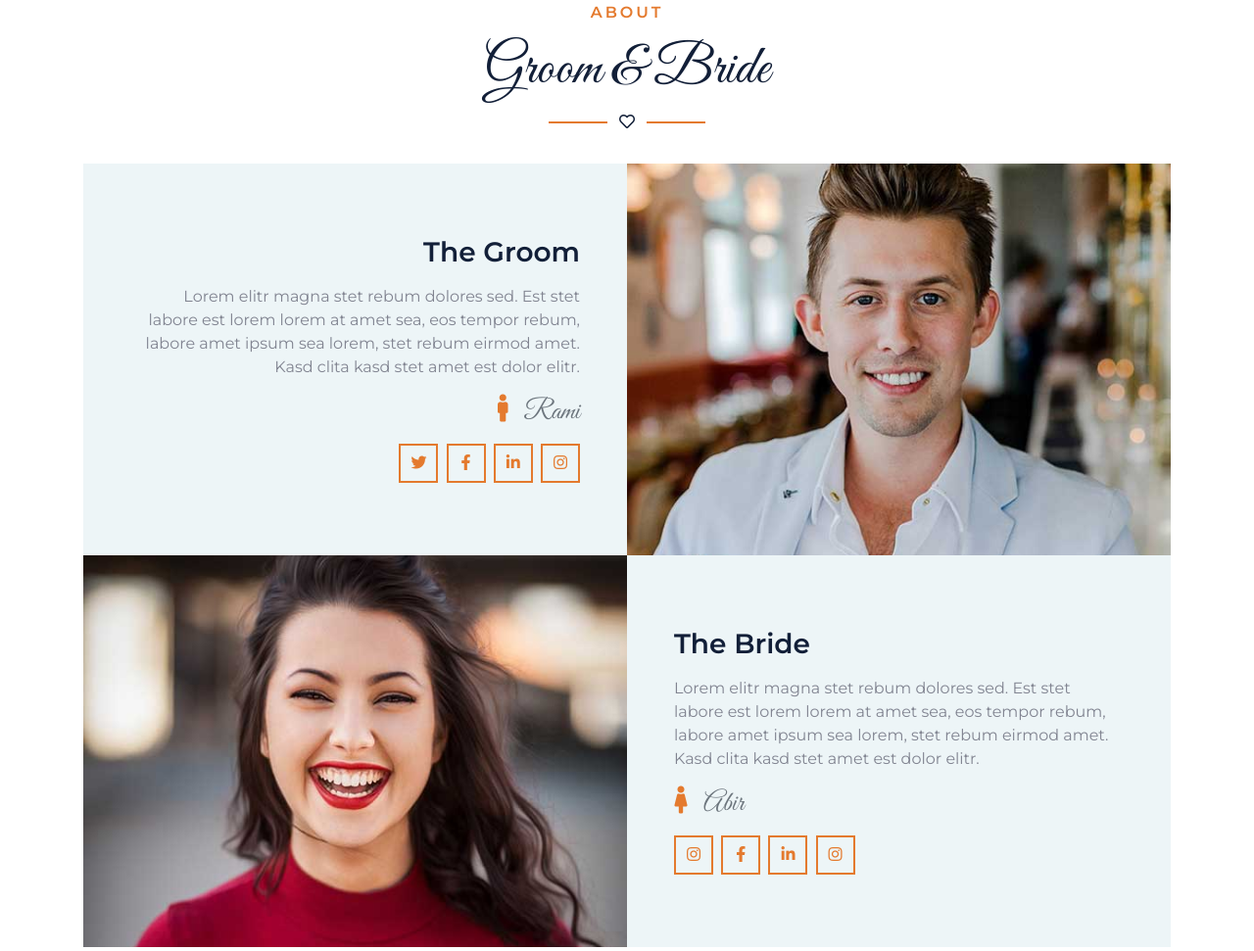
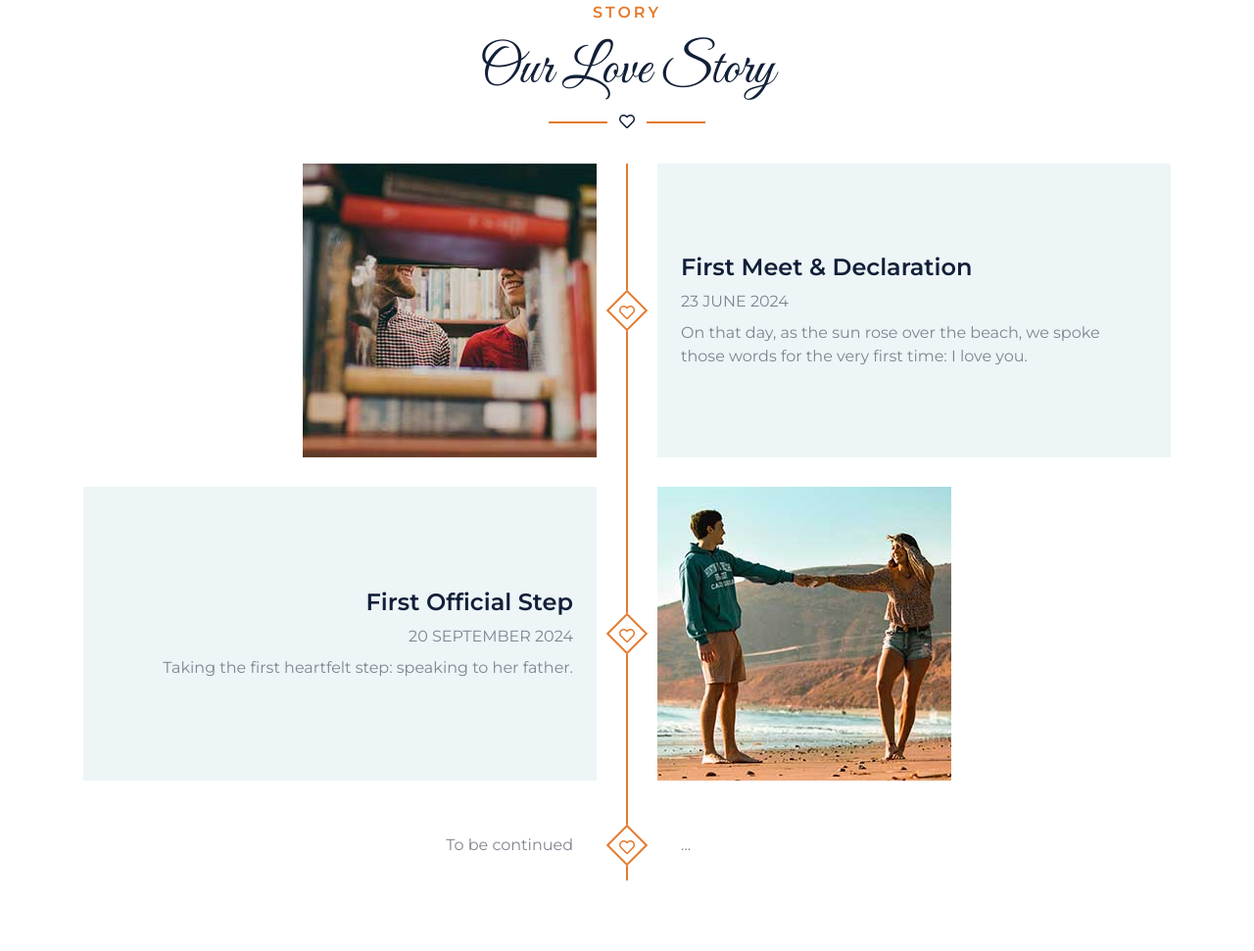
Before and after one commit to ramibhy/wedding, a plain HTML site: page index.html in a window 1280 px wide. Shown: the part 989-1960 px from the top of the page at 98% size. Drawn offline with nearby package versions, Linux system fonts and the light colour scheme.

Commit message:
finish story

```diff
--- a/index.html
+++ b/index.html
@@ -40,7 +40,6 @@
         <div class="collapse navbar-collapse justify-content-between" id="navbarCollapse">
             <div class="navbar-nav ml-auto py-0">
                 <a href="#home" class="nav-item nav-link active">Home</a>
-                <a href="#about" class="nav-item nav-link">About</a>
                 <a href="#story" class="nav-item nav-link">Story</a>
             </div>
             <a href="#" class="navbar-brand mx-5 d-none d-lg-block">
@@ -140,67 +139,6 @@
     <!-- Carousel End -->
 
 
-    <!-- About Start -->
-    <div class="container-fluid py-5" id="about">
-        <div class="container py-5">
-            <div class="section-title position-relative text-center">
-                <h6 class="text-uppercase text-primary mb-3" style="letter-spacing: 3px;">About</h6>
-                <h1 class="font-secondary display-4">Groom & Bride</h1>
-                <i class="far fa-heart text-dark"></i>
-            </div>
-            <div class="row m-0 mb-4 mb-md-0 pb-2 pb-md-0">
-                <div class="col-md-6 p-0 text-center text-md-right">
-                    <div class="h-100 d-flex flex-column justify-content-center bg-secondary p-5">
-                        <h3 class="mb-3">The Groom</h3>
-                        <p>Lorem elitr magna stet rebum dolores sed. Est stet labore est lorem lorem at amet sea, eos
-                            tempor rebum, labore amet ipsum sea lorem, stet rebum eirmod amet. Kasd clita kasd stet amet
-                            est dolor elitr.</p>
-                        <h3 class="font-secondary font-weight-normal text-muted mb-3"><i
-                                class="fa fa-male text-primary pr-3"></i>Rami</h3>
-                        <div class="position-relative">
-                            <a class="btn btn-outline-primary btn-square mr-1" href="#"><i
-                                    class="fab fa-twitter"></i></a>
-                            <a class="btn btn-outline-primary btn-square mr-1" href="#"><i
-                                    class="fab fa-facebook-f"></i></a>
-                            <a class="btn btn-outline-primary btn-square mr-1" href="#"><i
-                                    class="fab fa-linkedin-in"></i></a>
-                            <a class="btn btn-outline-primary btn-square" href="#"><i class="fab fa-instagram"></i></a>
-                        </div>
-                    </div>
-                </div>
-                <div class="col-md-6 p-0" style="min-height: 400px;">
-                    <img class="position-absolute w-100 h-100" src="img/about-1.jpg" style="object-fit: cover;">
-                </div>
-            </div>
-            <div class="row m-0">
-                <div class="col-md-6 p-0" style="min-height: 400px;">
-                    <img class="position-absolute w-100 h-100" src="img/about-2.jpg" style="object-fit: cover;">
-                </div>
-                <div class="col-md-6 p-0 text-center text-md-left">
-                    <div class="h-100 d-flex flex-column justify-content-center bg-secondary p-5">
-                        <h3 class="mb-3">The Bride</h3>
-                        <p>Lorem elitr magna stet rebum dolores sed. Est stet labore est lorem lorem at amet sea, eos
-                            tempor rebum, labore amet ipsum sea lorem, stet rebum eirmod amet. Kasd clita kasd stet amet
-                            est dolor elitr.</p>
-                        <h3 class="font-secondary font-weight-normal text-muted mb-3"><i
-                                class="fa fa-female text-primary pr-3"></i>Abir</h3>
-                        <div class="position-relative">
-                            <a class="btn btn-outline-primary btn-square mr-1" href="#"><i
-                                    class="fab fa-instagram"></i></a>
-                            <a class="btn btn-outline-primary btn-square mr-1" href="#"><i
-                                    class="fab fa-facebook-f"></i></a>
-                            <a class="btn btn-outline-primary btn-square mr-1" href="#"><i
-                                    class="fab fa-linkedin-in"></i></a>
-                            <a class="btn btn-outline-primary btn-square" href="#"><i class="fab fa-instagram"></i></a>
-                        </div>
-                    </div>
-                </div>
-            </div>
-        </div>
-    </div>
-    <!-- About End -->
-
-
     <!-- Story Start -->
     <div class="container-fluid py-5" id="story">
         <div class="container pt-5 pb-3">
@@ -216,22 +154,20 @@
                     </div>
                     <div class="col-md-6 text-center text-md-left">
                         <div class="h-100 d-flex flex-column justify-content-center bg-secondary p-4 ml-md-3">
-                            <h4 class="mb-2">First Meet</h4>
-                            <p class="text-uppercase mb-2">01 Jan 2050</p>
-                            <p class="m-0">Lorem elitr magna stet rebum dolores sed. Est stet labore est lorem lorem at
-                                amet sea, eos tempor rebum, labore amet ipsum sea lorem, stet rebum eirmod amet. Kasd
-                                clita kasd stet amet est dolor elitr.</p>
+                            <h4 class="mb-2">First Meet & Declaration</h4>
+                            <p class="text-uppercase mb-2">23 June 2024</p>
+                            <p class="m-0">On that day, as the sun rose over the beach, we spoke those words for the
+                                very first time: I love you.
+                            </p>
                         </div>
                     </div>
                 </div>
                 <div class="row">
                     <div class="col-md-6 text-center text-md-right">
                         <div class="h-100 d-flex flex-column justify-content-center bg-secondary p-4 mr-md-3">
-                            <h4 class="mb-2">First Date</h4>
-                            <p class="text-uppercase mb-2">01 Jan 2050</p>
-                            <p class="m-0">Lorem elitr magna stet rebum dolores sed. Est stet labore est lorem lorem at
-                                amet sea, eos tempor rebum, labore amet ipsum sea lorem, stet rebum eirmod amet. Kasd
-                                clita kasd stet amet est dolor elitr.</p>
+                            <h4 class="mb-2">First Official Step</h4>
+                            <p class="text-uppercase mb-2">20 September 2024</p>
+                            <p class="m-0">Taking the first heartfelt step: speaking to her father.</p>
                         </div>
                     </div>
                     <div class="col-md-6 text-center text-md-left">
@@ -240,32 +176,17 @@
                 </div>
                 <div class="row">
                     <div class="col-md-6 text-center text-md-right">
-                        <img class="img-fluid mr-md-3" src="img/story-3.jpg" alt="">
+                        <div class="h-100 d-flex flex-column justify-content-center  p-4 mr-md-3">
+                            <p class="m-0">To be continued</p>
+                        </div>
                     </div>
                     <div class="col-md-6 text-center text-md-left">
-                        <div class="h-100 d-flex flex-column justify-content-center bg-secondary p-4 ml-md-3">
-                            <h4 class="mb-2">Proposal</h4>
-                            <p class="text-uppercase mb-2">01 Jan 2050</p>
-                            <p class="m-0">Lorem elitr magna stet rebum dolores sed. Est stet labore est lorem lorem at
-                                amet sea, eos tempor rebum, labore amet ipsum sea lorem, stet rebum eirmod amet. Kasd
-                                clita kasd stet amet est dolor elitr.</p>
+                        <div class="h-100 d-flex flex-column justify-content-center  p-4 ml-md-3">
+                            <p class="m-0">...</p>
                         </div>
                     </div>
                 </div>
-                <div class="row">
-                    <div class="col-md-6 text-center text-md-right">
-                        <div class="h-100 d-flex flex-column justify-content-center bg-secondary p-4 mr-md-3">
-                            <h4 class="mb-2">Enagagement</h4>
-                            <p class="text-uppercase mb-2">01 Jan 2050</p>
-                            <p class="m-0">Lorem elitr magna stet rebum dolores sed. Est stet labore est lorem lorem at
-                                amet sea, eos tempor rebum, labore amet ipsum sea lorem, stet rebum eirmod amet. Kasd
-                                clita kasd stet amet est dolor elitr.</p>
-                        </div>
-                    </div>
-                    <div class="col-md-6 text-center text-md-left">
-                        <img class="img-fluid ml-md-3" src="img/story-4.jpg" alt="">
-                    </div>
-                </div>
+
             </div>
         </div>
     </div>
```
